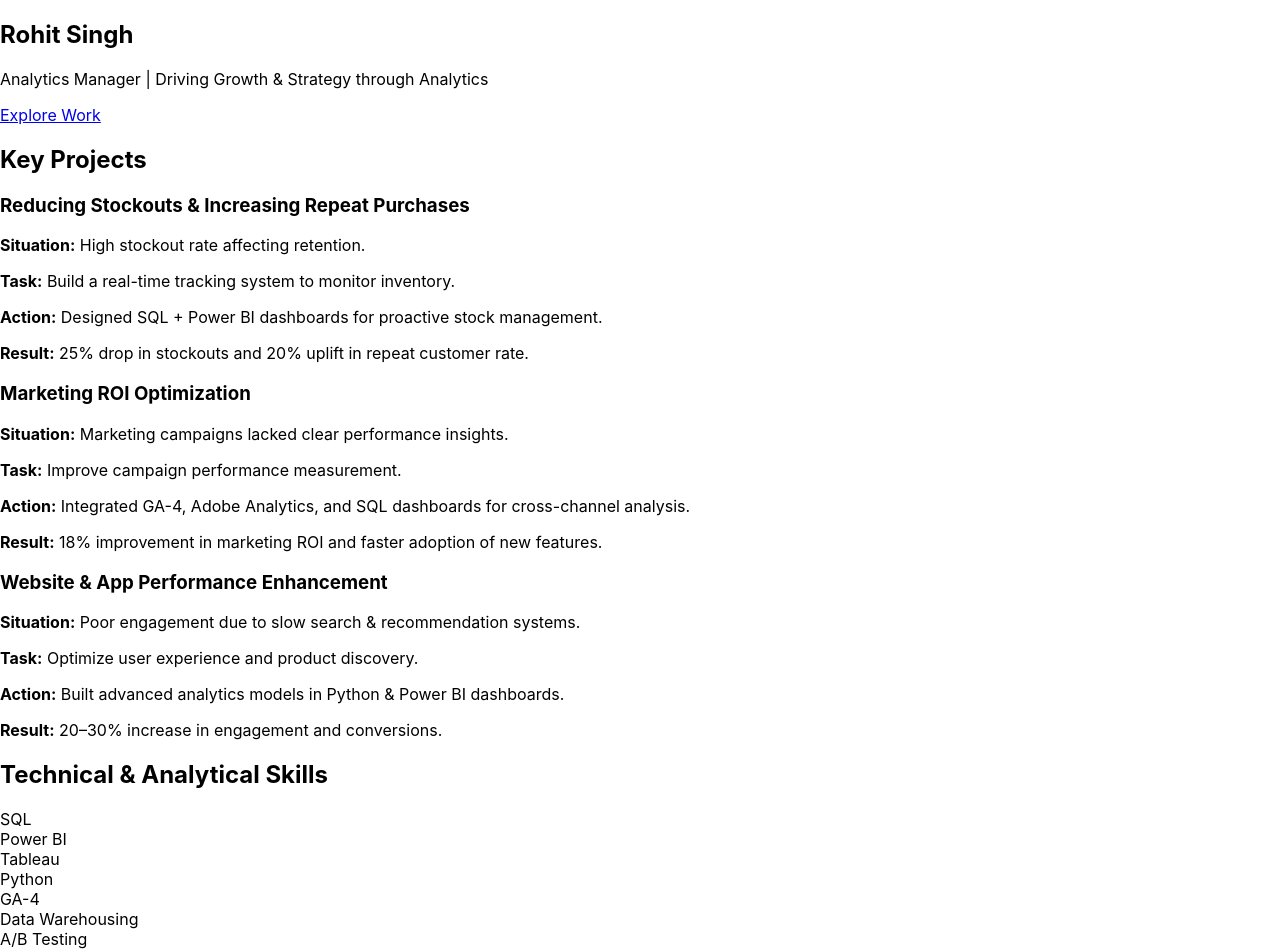
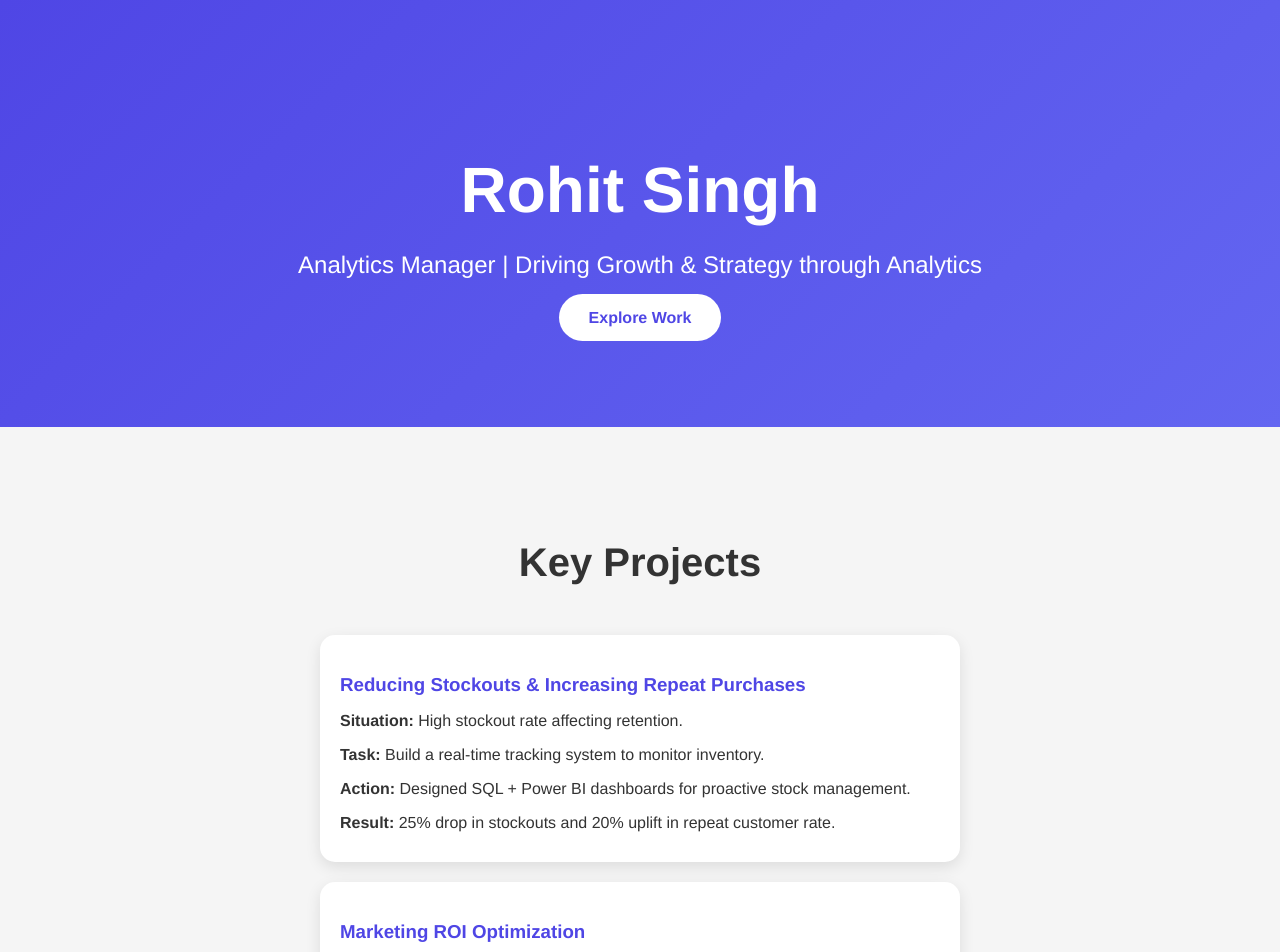
Before and after one commit to RohitSingh-DEA/analytics-port, a React (Create React App) app: page / in a window 1280 px wide. Shown: the top 952 px of the page. Built offline with nearby package versions, Linux system fonts and the light colour scheme.

Commit message:
Add fully styled portfolio with STAR projects

```diff
--- a/src/index.css
+++ b/src/index.css
@@ -1,13 +1,110 @@
+/* index.css */
+
+/* Reset some defaults */
 body {
   margin: 0;
-  font-family: -apple-system, BlinkMacSystemFont, 'Segoe UI', 'Roboto', 'Oxygen',
-    'Ubuntu', 'Cantarell', 'Fira Sans', 'Droid Sans', 'Helvetica Neue',
-    sans-serif;
-  -webkit-font-smoothing: antialiased;
-  -moz-osx-font-smoothing: grayscale;
+  font-family: 'Helvetica Neue', Helvetica, Arial, sans-serif;
+  background-color: #f5f5f5;
+  color: #333;
 }
 
-code {
-  font-family: source-code-pro, Menlo, Monaco, Consolas, 'Courier New',
-    monospace;
+/* Hero Section */
+.hero {
+  background: linear-gradient(135deg, #4f46e5, #6366f1);
+  color: white;
+  text-align: center;
+  padding: 100px 20px;
 }
+
+.hero h1 {
+  font-size: 4rem;
+  margin-bottom: 20px;
+}
+
+.hero p {
+  font-size: 1.5rem;
+  margin-bottom: 30px;
+}
+
+.hero .button {
+  background-color: white;
+  color: #4f46e5;
+  padding: 15px 30px;
+  font-weight: bold;
+  text-decoration: none;
+  border-radius: 30px;
+  transition: 0.3s;
+}
+
+.hero .button:hover {
+  background-color: #e0e7ff;
+}
+
+/* Projects Section */
+#projects {
+  padding: 80px 20px;
+  text-align: center;
+}
+
+#projects h2 {
+  font-size: 2.5rem;
+  margin-bottom: 50px;
+}
+
+.project-card {
+  background: white;
+  border-radius: 15px;
+  padding: 20px;
+  margin: 20px auto;
+  max-width: 600px;
+  box-shadow: 0 5px 15px rgba(0,0,0,0.1);
+  text-align: left;
+}
+
+.project-card h3 {
+  color: #4f46e5;
+  margin-bottom: 10px;
+}
+
+.project-card p {
+  margin-bottom: 10px;
+}
+
+/* Skills Section */
+#skills {
+  background-color: #4f46e5;
+  color: white;
+  padding: 80px 20px;
+  text-align: center;
+}
+
+#skills h2 {
+  font-size: 2.5rem;
+  margin-bottom: 30px;
+}
+
+.skill-badge {
+  display: inline-block;
+  background-color: #6366f1;
+  padding: 10px 20px;
+  border-radius: 20px;
+  margin: 10px;
+  font-weight: bold;
+}
+
+/* Contact Section */
+#contact {
+  padding: 80px 20px;
+  text-align: center;
+}
+
+#contact a {
+  color: #4f46e5;
+  text-decoration: none;
+  font-weight: bold;
+  margin: 0 10px;
+}
+
+#contact a:hover {
+  text-decoration: underline;
+}
```
